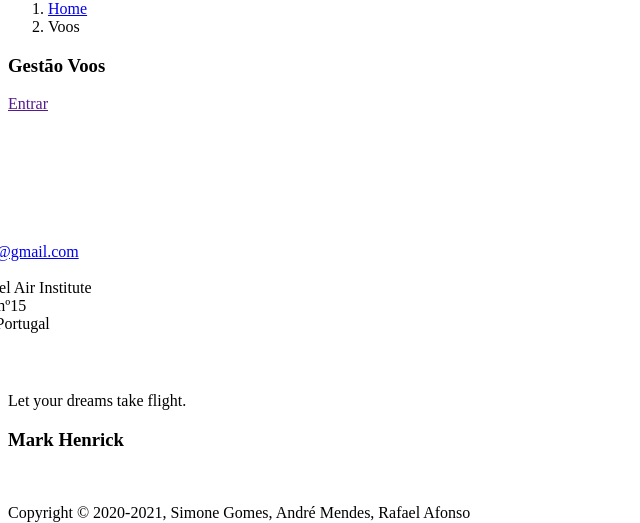
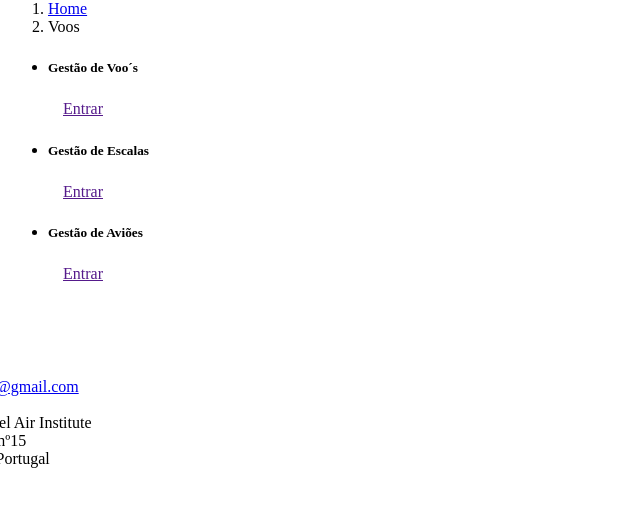
Before and after one commit to Simonegomes0/weblogicmvc, a PHP site: the page made by webapp/view/gestorvoo/index.phtml in a window 1280 px wide. Shown: the part 94-617 px from the top of the page, without its empty margins (0-640 px from the left). Run offline with PHP 8.4, Linux system fonts and the light colour scheme; the template is opened without the code that fills it, so the values that code supplies are empty.

Commit message:
gestao escalas, aviao e voo

```diff
--- /dev/null
+++ b/webapp/view/gestorvoo/aviaoEliminar.phtml
@@ -0,0 +1 @@
+<?php
--- /dev/null
+++ b/webapp/view/gestorvoo/aviaoUpdate.phtml
@@ -0,0 +1 @@
+<?php
--- a/webapp/view/gestorvoo/index.phtml
+++ b/webapp/view/gestorvoo/index.phtml
@@ -13,14 +13,43 @@ Layout::includeLayout('adminheader');
             <li class="active">Voos</li>
         </ol>
         <div class="col-sm-6">
-            <h3>Gestão Voos</h3>
-            <p>
-                <a href="<?=Url::toRoute('gestorvoo/gestaoVoos')?>" class="btn btn-info" role="button">Entrar</a>
-            </p>
-            <br>
+
         </div>
     </div> <!-- /row -->
 
-    </div>	<!-- /container -->
+    <!-- /container -->
+    <ul class="card-list">
+        <li class="card">
+            <a class="card-image" target="_blank" style="background-image: url(https://s1.1zoom.me/big0/883/Passenger_Airplanes_Flight_Clouds_Front_552808_1280x853.jpg);">
 
+            </a>
+            <a class="card-description" style="text-decoration: none">
+                <h5>Gestão de Voo´s</h5>
+                <a href="<?=Url::toRoute('gestorvoo/gestaoVoos')?>" style="margin-top: -10px; margin-left: 15px;" class="btn btn-info" role="button">Entrar</a><svg xmlns="http://www.w3.org/2000/svg" color="grey" width="16" height="16" fill="currentColor" class="bi bi-clouds-fill" viewBox="0 0 16 16">
+            </a>
+            </a>
+        </li>
+
+        <li class="card">
+            <a class="card-image" target="_blank" style="background-image: url(https://www.tst.jus.br/documents/25367803/26671012/Aeroporto3.png/fdf38384-f0fe-4cc5-e6c4-a9a26d9cce29?t=1599078316203);">
+
+            </a>
+            <a class="card-description" style="text-decoration: none">
+                <h5>Gestão de Escalas</h5>
+                <a href="<?=Url::toRoute('gestorvoo/gestaoVoos')?>" style="margin-top: -10px; margin-left: 15px;" class="btn btn-info" role="button">Entrar</a><svg xmlns="http://www.w3.org/2000/svg" color="grey" width="16" height="16" fill="currentColor" class="bi bi-clouds-fill" viewBox="0 0 16 16">
+            </a>
+            </a>
+        </li>
+
+        <li class="card">
+            <a class="card-image" target="_blank" style="background-image: url(https://images5.alphacoders.com/863/863248.jpg);">
+
+            </a>
+            <a class="card-description" style="text-decoration: none">
+                <h5>Gestão de Aviões</h5>
+                <a href="<?=Url::toRoute('gestorvoo/gestaoAviao')?>" style="margin-top: -10px; margin-left: 15px;" class="btn btn-info" role="button">Entrar</a><svg xmlns="http://www.w3.org/2000/svg" color="grey" width="16" height="16" fill="currentColor" class="bi bi-clouds-fill" viewBox="0 0 16 16">
+            </a>
+            </a>
+        </li>
+    </ul>
 <?php Layout::includeLayout('footer')?>
```
Also changed, not shown: webapp/view/gestorvoo/gestaoAviao.phtml (added, +48 -0 lines), webapp/view/gestorvoo/gestaoVoos.phtml (+5 -2 lines), webapp/view/gestorvoo/gestaoEscalas.phtml (added).
